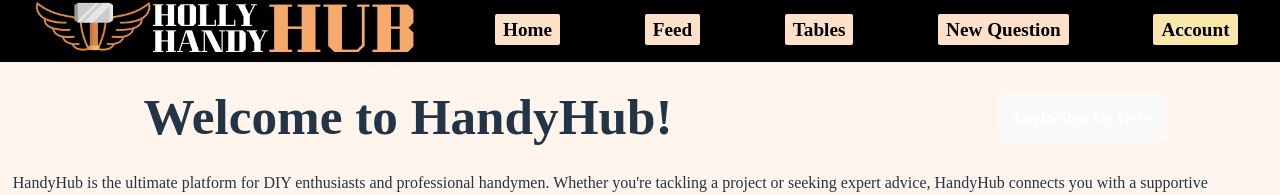
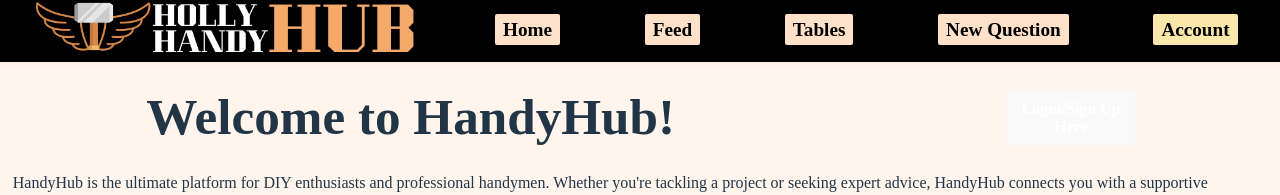
Before and after one commit to workoholyguy/handy-hub-react-vite-supabase, a React (Vite) app: page / in a window 1280 px wide. Shown: the part 103-298 px from the top of the page. Built offline with nearby package versions, Linux system fonts and the light colour scheme; no server answers; a web font is replaced by a local one.

Commit message:
Fixed Fonts

```diff
--- a/src/pages/home.css
+++ b/src/pages/home.css
@@ -45,8 +45,8 @@ img.full-width-image {
   align-items: center;
   justify-content: center;
   border-radius: 1%;
-  padding: 10%;
-  width: 120%;
+  padding: 0.5rem;
+  width: 8rem;
   font-weight: bold;
   /* line-height: 1.5; */
   /* margin: 30% 0% 1% 0%; */
```
Also changed, not shown: src/pages/account.css (line endings or trailing spaces).
